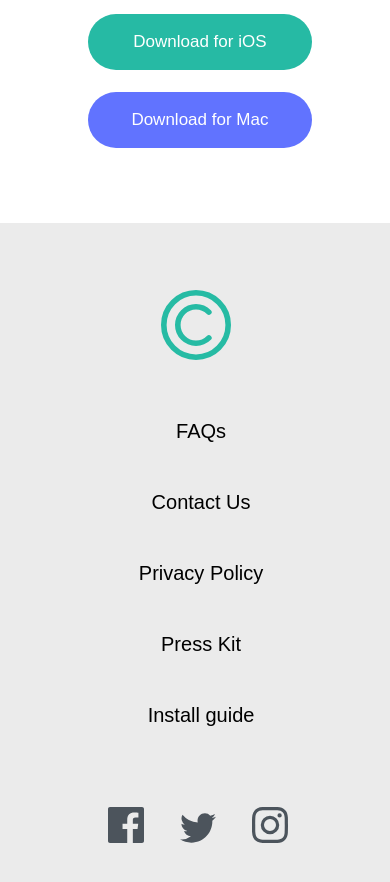
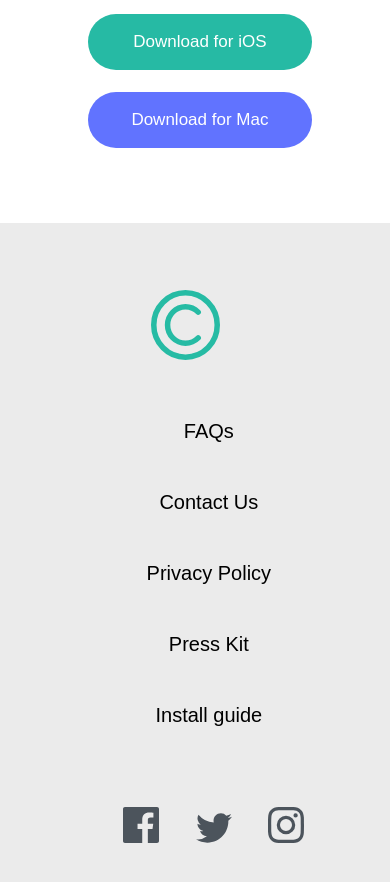
Before and after one commit to Olamide-Accord/clipboardLandingPage, a plain HTML site: page index.html in a window 390 px wide. Shown: the part 4545-5427 px from the top of the page. Drawn offline with Linux system fonts and the light colour scheme; a web font is replaced by a local one.

Commit message:
Add files via upload

```diff
--- a/assets/styles.css
+++ b/assets/styles.css
@@ -318,15 +318,15 @@ h2{
     }
     .footer-logo{
         width: 22%;
-        margin: 1rem 7.75rem;
+        margin: 1rem 36%;
     }
     .footer-list{
-        margin: 1rem 4.25rem 0.5rem;
+        margin: 1rem 24% 0.5rem;
         text-align: center;
         display: block;
     }
     .footer-links{
-        margin: 1rem 4.5rem;
+        margin: 1rem 25%;
         padding-bottom: 2rem;
     }
 
```
